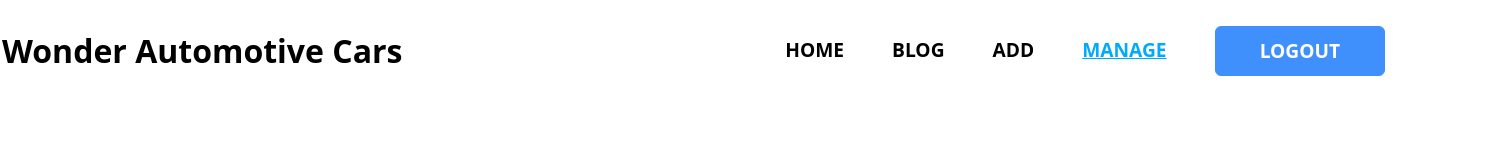
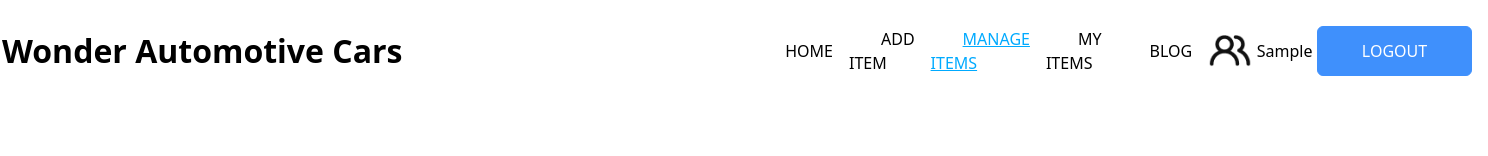
Before and after one commit to kiron0/wonder_automotive_cars, a React (Create React App) app: page /manage in a window 1280 px wide. Shown: the top 156 px of the page, 1488 px wide, since content can reach past the window. Built offline with nearby package versions, Linux system fonts and the light colour scheme; no server answers; sample sign-in values are in the browser's storage.

Commit message:
added my inventory

```diff
--- a/src/App.js
+++ b/src/App.js
@@ -15,6 +15,7 @@ import Blog from "./Components/Pages/Blog/Blog";
 import AllInventory from "./Components/Pages/Home/AllInventory/AllInventory";
 import Footer from "./Components/Pages/Footer/Footer";
 import RequireAuth from "./Components/Pages/Login/RequireAuth/RequireAuth";
+import MyInventory from "./Components/Pages/MyInventory/MyInventory";
 
 function App() {
   return (
@@ -46,6 +47,14 @@ function App() {
             </RequireAuth>
           }
         ></Route>
+        <Route
+          path="/my-items"
+          element={
+            <RequireAuth>
+              <MyInventory></MyInventory>
+            </RequireAuth>
+          }
+        ></Route>
         <Route path="*" element={<NotFound></NotFound>}></Route>
       </Routes>
       <Footer></Footer>
--- /dev/null
+++ b/src/Components/Pages/MyInventory/MyInventory.js
@@ -0,0 +1,10 @@
+import React from 'react'
+import './MyInventory.css'
+
+const MyInventory = () => {
+  return (
+    <div>MyInventory</div>
+  )
+}
+
+export default MyInventory
--- a/src/Components/Pages/Shared/Header/Header.css
+++ b/src/Components/Pages/Shared/Header/Header.css
@@ -26,8 +26,8 @@
 
 .link {
   text-decoration: none;
-  font-weight: bold;
-  font-size: 1.2rem;
+  font-weight: 500;
+  font-size: 1rem !important;
   text-transform: uppercase;
   transition: all 0.3s ease-in-out;
   cursor: pointer;
@@ -50,13 +50,11 @@
 }
 
 .btn {
-  font-weight: bold;
   font-size: 1.2rem;
   line-height: 22px;
   border-radius: 6px;
   padding: 13px 44px;
   text-decoration: none !important;
-  font-weight: bold;
   font-size: 1.2rem;
   text-transform: uppercase;
   transition: all 0.3s ease-in-out;
@@ -73,11 +71,16 @@
   border-color: #434141;
 }
 
-.navbar-light .navbar-nav .nav-link {
-  color: #0b0b0b;
+.nav-item {
+  display: flex;
+  align-items: center;
+  font-weight: 500;
+  color: var(--default);
 }
-.navbar-light .navbar-nav .nav-link:hover {
-  color: var(--primary);
+
+.user img {
+  width: 80%;
+  padding-right: 5px;
 }
 
 @media screen and (max-width: 490px) {
--- a/src/Components/Pages/Shared/Header/Header.js
+++ b/src/Components/Pages/Shared/Header/Header.js
@@ -7,6 +7,7 @@ import CustomLink from "../CustomLink/CustomLink";
 import { RiMenu4Fill } from "react-icons/ri";
 import "./Header.css";
 import { auth } from "../../../../Firebase/Firebase.init";
+import userIcon from "../../../Assets/logo/users-alt.png";
 
 const Header = () => {
   const [user] = useAuthState(auth);
@@ -35,32 +36,41 @@ const Header = () => {
       <Container>
         <Navbar.Brand>
           <Link className="title text-black" to="/">
-          Wonder Automotive Cars
+            Wonder Automotive Cars
           </Link>
         </Navbar.Brand>
         <Navbar.Toggle aria-controls="basic-navbar-nav" className="toggle">
           <RiMenu4Fill className="nav-icon"></RiMenu4Fill>
         </Navbar.Toggle>
         <Navbar.Collapse id="basic-navbar-nav" className="justify-content-end">
-          <Nav className="ms-auto nav-link py-3">
+          <Nav className="mx-auto nav-link py-3">
             <CustomLink className="link" to="/home">
               HOME
             </CustomLink>
+
+            {user && (
+              <>
+                <CustomLink as={Link} to="add-inventory" className="link">
+                  Add Item
+                </CustomLink>
+                <CustomLink as={Link} to="manage" className="link">
+                  Manage Items
+                </CustomLink>
+                <CustomLink as={Link} to="my-items" className="link">
+                  My Items
+                </CustomLink>
+              </>
+            )}
             <CustomLink className="link" to="/blog">
               Blog
             </CustomLink>
-            {user && (
-              <>
-                <CustomLink as={Link} to="add-inventory" className="link">
-                  Add
-                </CustomLink>
-                <CustomLink as={Link} to="manage" className="link">
-                  Manage
-                </CustomLink>
-                {/* <CustomLink as={Link} to="my-items" className="link">
-                  My Items
-                </CustomLink> */}
-              </>
+            {user?.email && (
+              <li className="nav-item user pl-2">
+                <img src={userIcon} alt="" />
+                {user?.displayName
+                  ? user?.displayName.split(" ").slice(0, 1)
+                  : "User"}
+              </li>
             )}
             {user?.email ? (
               <button onClick={handleLogout} className="link btn btn-primary">
```
Also changed, not shown: src/Components/Pages/MyInventory/MyInventory.css (added).
